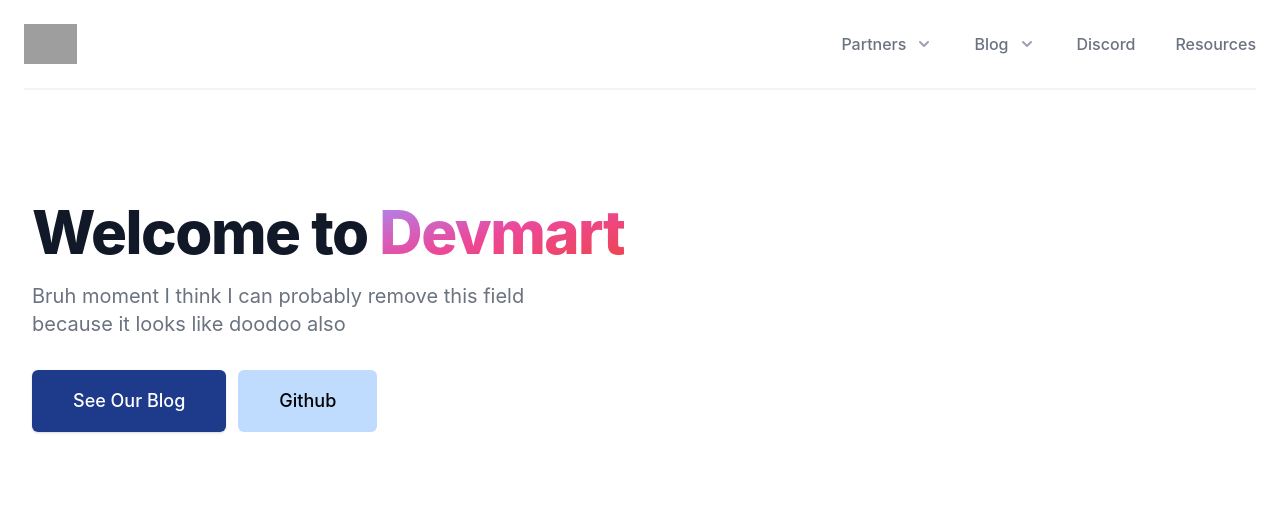
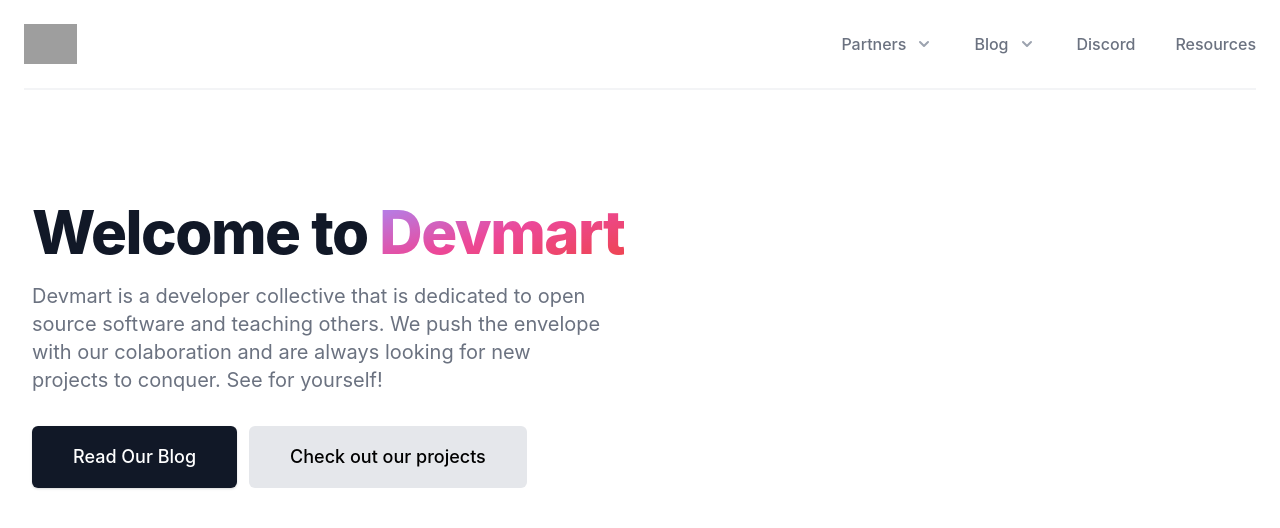
Before and after one commit to Dev-Mart-OS/Devmart-Website, a Next.js app: page / in a window 1280 px wide. Shown: the top 528 px of the page. Built offline with nearby package versions, Linux system fonts and the light colour scheme; grey boxes are pictures that could not be loaded.

Commit message:
text fixes

```diff
--- a/pages/index.js
+++ b/pages/index.js
@@ -323,23 +323,25 @@
                 <span className="block text-transparent bg-clip-text bg-gradient-to-br from-purple-400 via-pink-500 to-red-500 xl:inline">Devmart</span>
               </h1>
               <p className="mt-3 text-base text-gray-500 sm:mt-5 sm:text-lg sm:max-w-xl sm:mx-auto md:mt-5 md:text-xl lg:mx-0">
-                Bruh moment I think I can probably remove this field because it looks like doodoo also
+                Devmart is a developer collective that is dedicated to open source software and teaching others.
+                We push the envelope with our colaboration and are always looking for new projects to conquer.
+                See for yourself!
               </p>
               <div className="mt-5 sm:mt-8 sm:flex sm:justify-center lg:justify-start">
                 <div className="rounded-md shadow">
                   <a
                     href="#"
-                    className="w-full flex items-center justify-center px-8 py-3 border border-transparent text-base font-medium rounded-md text-white bg-blue-900 hover:bg-blue-800 md:py-4 md:text-lg md:px-10"
+                    className="w-full flex items-center justify-center px-8 py-3 border border-transparent text-base font-medium rounded-md text-white bg-gray-900 hover:bg-grey-800 md:py-4 md:text-lg md:px-10"
                   >
-                    See Our Blog
+                    Read Our Blog
                   </a>
                 </div>
                 <div className="mt-3 sm:mt-0 sm:ml-3">
                   <a
                     href="#"
-                    className="w-full flex items-center justify-center px-8 py-3 border border-transparent text-base font-medium rounded-md md:py-4 bg-blue-200 hover:bg-blue-300 md:text-lg md:px-10"
+                    className="w-full flex items-center justify-center px-8 py-3 border border-transparent text-base font-medium rounded-md md:py-4 bg-gray-200 hover:bg-gray-300 md:text-lg md:px-10"
                   >
-                    Github
+                    Check out our projects
                   </a>
                 </div>
               </div>
```
